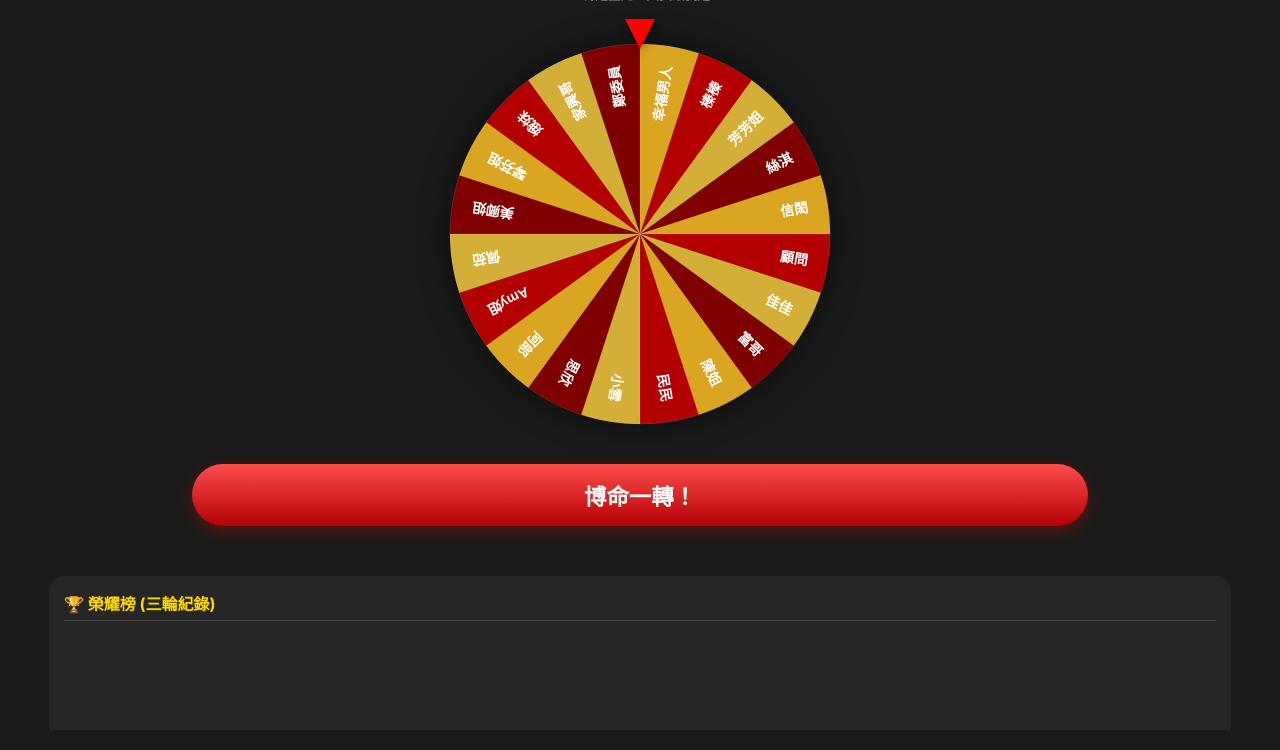
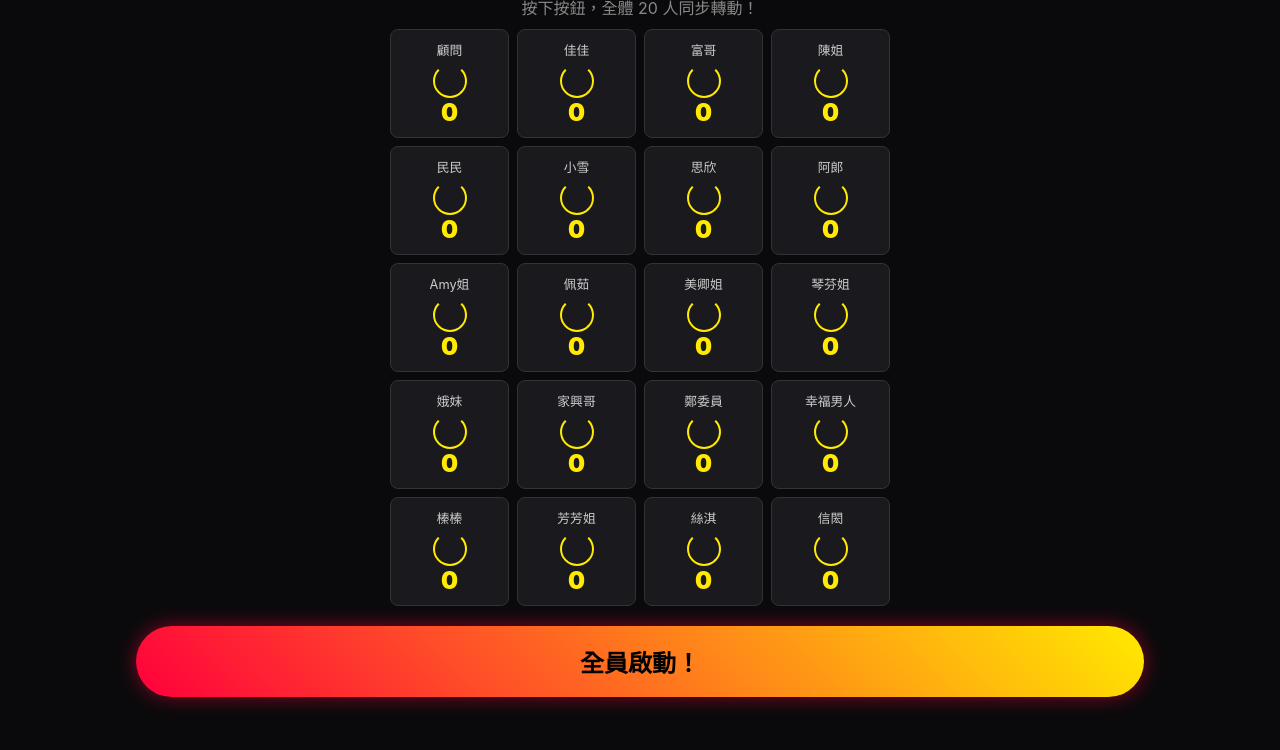
Before and after one commit to serena0229-web/xian-neng-2025, a plain HTML site: page index.html in a window 1280 px wide. Shown: the part 70-820 px from the top of the page. Drawn offline with Linux system fonts and the light colour scheme.

Commit message:
Revamp HTML for new game interface
Updated the HTML structure and styles for a new game interface, including a battle grid and winner overlay.

```diff
--- a/index.html
+++ b/index.html
@@ -3,196 +3,178 @@
 <head>
     <meta charset="UTF-8">
     <meta name="viewport" content="width=device-width, initial-scale=1.0, maximum-scale=1.0, user-scalable=no">
-    <title>晛能尾牙俄羅斯轉盤</title>
+    <title>晛能尾牙：轉盤積分生存賽</title>
     <style>
         :root {
-            --gold: #ffd700;
-            --red: #ff0000;
-            --bg: #1a1a1a;
+            --neon-gold: #ffea00;
+            --neon-red: #ff003c;
+            --bg-dark: #0a0a0c;
         }
         body {
-            background: var(--bg); color: white; margin: 0; padding: 0;
+            background: var(--bg-dark); color: white; margin: 0; padding: 10px;
             font-family: -apple-system, "Microsoft JhengHei", sans-serif;
-            display: flex; flex-direction: column; align-items: center;
-            overflow: hidden; height: 100vh;
+            display: flex; flex-direction: column; align-items: center; min-height: 100vh;
         }
-        .header { margin-top: 20px; text-align: center; }
-        h1 { font-size: 1.5rem; color: var(--gold); margin: 0; text-shadow: 0 0 10px rgba(255,215,0,0.5); }
+        h1 { font-size: 1.5rem; color: var(--neon-gold); text-shadow: 0 0 10px #ffea00; margin: 10px 0; }
 
-        /* 轉盤容器 */
-        .wheel-box {
-            position: relative; width: 90vw; height: 90vw; max-width: 400px; max-height: 400px;
-            margin: 30px 0;
+        /* 20人小轉盤網格 */
+        .battle-grid {
+            display: grid; grid-template-columns: repeat(4, 1fr); gap: 8px; width: 100%; max-width: 500px;
         }
-        #canvas { width: 100%; height: 100%; filter: drop-shadow(0 0 15px rgba(0,0,0,0.5)); }
+        .slot-card {
+            background: #1a1a1e; border: 1px solid #333; border-radius: 8px;
+            padding: 10px 2px; text-align: center; position: relative; overflow: hidden;
+        }
+        .slot-card.spinning { border-color: var(--neon-red); animation: pulse 0.2s infinite; }
+        .slot-name { font-size: 0.8rem; display: block; margin-bottom: 5px; color: #ccc; }
+        .slot-count { font-size: 1.5rem; font-weight: 900; color: var(--neon-gold); }
 
-        /* 指針 */
-        .pointer {
-            position: absolute; top: -15px; left: 50%; transform: translateX(-50%);
-            width: 0; height: 0;
-            border-left: 15px solid transparent; border-right: 15px solid transparent;
-            border-top: 30px solid var(--red); z-index: 10;
-            filter: drop-shadow(0 2px 5px rgba(0,0,0,0.5));
+        /* 旋轉動畫縮圖 */
+        .mini-wheel {
+            width: 30px; height: 30px; border: 2px solid var(--neon-gold);
+            border-radius: 50%; margin: 0 auto; border-top-color: transparent;
+            animation: none;
+        }
+        .spinning .mini-wheel { animation: spin 0.3s linear infinite; }
+
+        /* 控制區 */
+        .footer { margin: 20px 0; width: 100%; display: flex; justify-content: center; }
+        #start-btn {
+            width: 80%; background: linear-gradient(45deg, #ff003c, #ffea00);
+            border: none; padding: 18px; font-size: 1.5rem; font-weight: 900;
+            border-radius: 50px; color: #000; box-shadow: 0 0 20px rgba(255,0,60,0.5);
         }
 
-        /* 控制按鈕 */
-        .btn-box { width: 100%; display: flex; flex-direction: column; align-items: center; gap: 10px; }
-        #spin-btn {
-            width: 70%; background: linear-gradient(180deg, #ff4d4d, #b30000);
-            color: white; border: none; padding: 15px; font-size: 1.4rem; font-weight: bold;
-            border-radius: 50px; box-shadow: 0 5px 15px rgba(255,0,0,0.3);
-            cursor: pointer; -webkit-tap-highlight-color: transparent;
+        /* 獲勝者全螢幕開獎 */
+        #winner-overlay {
+            position: fixed; top: 0; left: 0; width: 100%; height: 100%;
+            background: rgba(0,0,0,0.95); display: none; flex-direction: column;
+            align-items: center; justify-content: center; z-index: 100;
+            text-align: center;
         }
-        #spin-btn:active { transform: scale(0.95); }
-        #spin-btn:disabled { background: #555; box-shadow: none; opacity: 0.6; }
+        .winner-title { color: var(--neon-gold); font-size: 2rem; margin-bottom: 10px; }
+        .winner-name {
+            font-size: 5rem; color: #fff; text-shadow: 0 0 30px var(--neon-red);
+            animation: bounce 0.5s infinite alternate;
+        }
+        .close-win-btn { margin-top: 30px; padding: 10px 30px; background: #fff; color: #000; border-radius: 20px; border: none; font-weight: bold; }
 
-        /* 中獎紀錄 */
-        .history {
-            flex: 1; width: 90%; margin-top: 20px; background: rgba(255,255,255,0.05);
-            border-radius: 15px 15px 0 0; padding: 15px; overflow-y: auto;
-        }
-        .history h3 { font-size: 1rem; color: var(--gold); margin-top: 0; border-bottom: 1px solid #444; padding-bottom: 5px; }
-        .win-item { display: flex; justify-content: space-between; padding: 8px 0; border-bottom: 1px solid #333; font-size: 0.9rem; }
+        @keyframes spin { from { transform: rotate(0deg); } to { transform: rotate(360deg); } }
+        @keyframes pulse { 0% { background: #1a1a1e; } 50% { background: #300; } 100% { background: #1a1a1e; } }
+        @keyframes bounce { from { transform: scale(1); } to { transform: scale(1.1); } }
     </style>
 </head>
 <body>
 
-    <div class="header">
-        <h1>🎯 晛能公司 2025 命運轉盤</h1>
-        <div style="font-size: 0.8rem; color: #888;">一轉定生死，大獎跟我走</div>
+    <h1>⚡ 晛能積分大逃殺 ⚡</h1>
+    <div id="round-text" style="color: #888; margin-bottom: 10px;">按下按鈕，全體 20 人同步轉動！</div>
+
+    <div class="battle-grid" id="grid"></div>
+
+    <div class="footer">
+        <button id="start-btn" onclick="startBattle()">全員啟動！</button>
     </div>
 
-    <div class="wheel-box">
-        <div class="pointer"></div>
-        <canvas id="canvas" width="800" height="800"></canvas>
-    </div>
-
-    <div class="btn-box">
-        <button id="spin-btn" onclick="startSpin()">博命一轉！</button>
-        <div id="status" style="color: var(--gold); font-weight: bold; height: 20px;"></div>
-    </div>
-
-    <div class="history">
-        <h3>🏆 榮耀榜 (三輪紀錄)</h3>
-        <div id="history-list"></div>
+    <div id="winner-overlay">
+        <div class="winner-title">👑 最終最高票 👑</div>
+        <div class="winner-name" id="win-name">芳芳姐</div>
+        <div style="font-size: 1.5rem; color: var(--neon-gold); margin-top: 10px;">恭喜獲得大獎！</div>
+        <button class="close-win-btn" onclick="closeWinner()">回到戰場</button>
     </div>
 
     <script>
         const names = ["顧問", "佳佳", "富哥", "陳姐", "民民", "小雪", "思欣", "阿郎", "Amy姐", "佩茹", "美卿姐", "琴芬姐", "娥妹", "家興哥", "鄭委員", "幸福男人", "榛榛", "芳芳姐", "絲淇", "信閎"];
-        const colors = ["#b30000", "#d4af37", "#800000", "#daa520"];
+        let scores = {};
+        let audioCtx;
 
-        const canvas = document.getElementById('canvas');
-        const ctx = canvas.getContext('2d');
-        const btn = document.getElementById('spin-btn');
-        const historyList = document.getElementById('history-list');
-        const audioCtx = new (window.AudioContext || window.webkitAudioContext)();
+        function initAudio() { if (!audioCtx) audioCtx = new (window.AudioContext || window.webkitAudioContext)(); }
 
-        let currentRotation = 0;
-        let isSpinning = false;
-        let roundCount = 1;
-
-        function drawWheel() {
-            const centerX = 400; const centerY = 400; const radius = 380;
-            const sliceAngle = (2 * Math.PI) / names.length;
-
-            ctx.clearRect(0, 0, 800, 800);
-            names.forEach((name, i) => {
-                const angle = i * sliceAngle;
-                ctx.fillStyle = colors[i % 4];
-                ctx.beginPath();
-                ctx.moveTo(centerX, centerY);
-                ctx.arc(centerX, centerY, radius, angle, angle + sliceAngle);
-                ctx.fill();
-                ctx.strokeStyle = "rgba(255,255,255,0.2)";
-                ctx.stroke();
-
-                ctx.save();
-                ctx.translate(centerX, centerY);
-                ctx.rotate(angle + sliceAngle / 2);
-                ctx.fillStyle = "white";
-                ctx.font = "bold 28px sans-serif";
-                ctx.textAlign = "right";
-                ctx.fillText(name, radius - 40, 10);
-                ctx.restore();
+        // 播放歡呼聲 (多頻率合成)
+        function playCheers() {
+            const freqs = [261.6, 329.6, 392, 523.2];
+            freqs.forEach((f, i) => {
+                const osc = audioCtx.createOscillator();
+                const gain = audioCtx.createGain();
+                osc.type = 'triangle';
+                osc.frequency.setValueAtTime(f, audioCtx.currentTime + (i * 0.1));
+                gain.gain.setValueAtTime(0.2, audioCtx.currentTime);
+                gain.gain.exponentialRampToValueAtTime(0.01, audioCtx.currentTime + 1.5);
+                osc.connect(gain); gain.connect(audioCtx.destination);
+                osc.start(); osc.stop(audioCtx.currentTime + 1.5);
             });
         }
 
         function playTick() {
             const osc = audioCtx.createOscillator();
             const gain = audioCtx.createGain();
+            osc.frequency.setValueAtTime(150, audioCtx.currentTime);
+            gain.gain.setValueAtTime(0.1, audioCtx.currentTime);
             osc.connect(gain); gain.connect(audioCtx.destination);
-            osc.frequency.setValueAtTime(600, audioCtx.currentTime);
-            gain.gain.setValueAtTime(0.1, audioCtx.currentTime);
-            gain.gain.exponentialRampToValueAtTime(0.01, audioCtx.currentTime + 0.05);
             osc.start(); osc.stop(audioCtx.currentTime + 0.05);
         }
 
-        function startSpin() {
-            if (isSpinning || roundCount > 3) return;
-            isSpinning = true;
+        // 初始化 20 個小戰位
+        const grid = document.getElementById('grid');
+        names.forEach(n => {
+            scores[n] = 0;
+            grid.innerHTML += `
+                <div class="slot-card" id="card-${n}">
+                    <span class="slot-name">${n}</span>
+                    <div class="mini-wheel"></div>
+                    <div class="slot-count" id="score-${n}">0</div>
+                </div>
+            `;
+        });
+
+        async function startBattle() {
+            initAudio();
+            const btn = document.getElementById('start-btn');
             btn.disabled = true;
-            document.getElementById('status').innerText = "運轉中...";
 
-            const spinRotations = 10 + Math.random() * 5;
-            const extraDegrees = Math.random() * 360;
-            const totalRotation = spinRotations * 360 + extraDegrees;
+            // 重置分數
+            names.forEach(n => {
+                scores[n] = 0;
+                document.getElementById(`score-${n}`).innerText = 0;
+                document.getElementById(`card-${n}`).classList.add('spinning');
+            });
 
-            let start = null;
-            const duration = 5000; // 5秒轉完
-            const initialRotation = currentRotation;
+            // 總共跑 40 次隨機分配
+            const totalSteps = 40;
+            for (let i = 0; i < totalSteps; i++) {
+                const lucky = names[Math.floor(Math.random() * names.length)];
+                scores[lucky]++;
+                document.getElementById(`score-${lucky}`).innerText = scores[lucky];
 
-            function animate(timestamp) {
-                if (!start) start = timestamp;
-                const progress = timestamp - start;
-                const t = progress / duration;
+                playTick();
+                // 速度越來越快
+                await new Promise(r => setTimeout(r, Math.max(50, 200 - (i * 5))));
+            }
 
-                // 緩動函數 (Ease Out)
-                const easeOut = 1 - Math.pow(1 - t, 3);
-                const stepRotation = initialRotation + (totalRotation * easeOut);
+            // 結束轉動
+            names.forEach(n => document.getElementById(`card-${n}`).classList.remove('spinning'));
 
-                canvas.style.transform = `rotate(${stepRotation}deg)`;
+            // 找最高票
+            const winner = Object.keys(scores).reduce((a, b) => scores[a] > scores[b] ? a : b);
 
-                // 模擬滴答聲：角度變化時播放
-                if (Math.floor(stepRotation / (360/names.length)) !== Math.floor(currentRotation / (360/names.length))) {
-                    playTick();
-                }
-                currentRotation = stepRotation;
-
-                if (progress < duration) {
-                    requestAnimationFrame(animate);
-                } else {
-                    finishSpin();
-                }
-            }
-            requestAnimationFrame(animate);
+            // 延遲一下公佈，營造懸念
+            setTimeout(() => {
+                showWinner(winner);
+            }, 800);
         }
 
-        function finishSpin() {
-            isSpinning = false;
-            // 計算中獎者：指針在正上方 (270度位置)
-            const finalAngle = (currentRotation % 360);
-            const correctedAngle = (360 - finalAngle + 270) % 360;
-            const winnerIndex = Math.floor(correctedAngle / (360 / names.length)) % names.length;
-            const winner = names[winnerIndex];
+        function showWinner(name) {
+            document.getElementById('win-name').innerText = name;
+            document.getElementById('winner-overlay').style.display = 'flex';
+            playCheers();
 
-            document.getElementById('status').innerText = `🎉 恭喜：${winner}！`;
-
-            // 紀錄
-            const div = document.createElement('div');
-            div.className = 'win-item';
-            div.innerHTML = `<span>第 ${roundCount} 輪</span><strong>${winner}</strong>`;
-            historyList.prepend(div);
-
-            roundCount++;
-            if (roundCount <= 3) {
-                btn.disabled = false;
-                btn.innerText = `開始第 ${roundCount} 輪`;
-            } else {
-                btn.innerText = "三輪結束！";
-            }
+            // 震動 (若手機支援)
+            if (window.navigator.vibrate) window.navigator.vibrate([200, 100, 200]);
         }
 
-        drawWheel();
+        function closeWinner() {
+            document.getElementById('winner-overlay').style.display = 'none';
+            document.getElementById('start-btn').disabled = false;
+        }
     </script>
 </body>
 </html>
```
